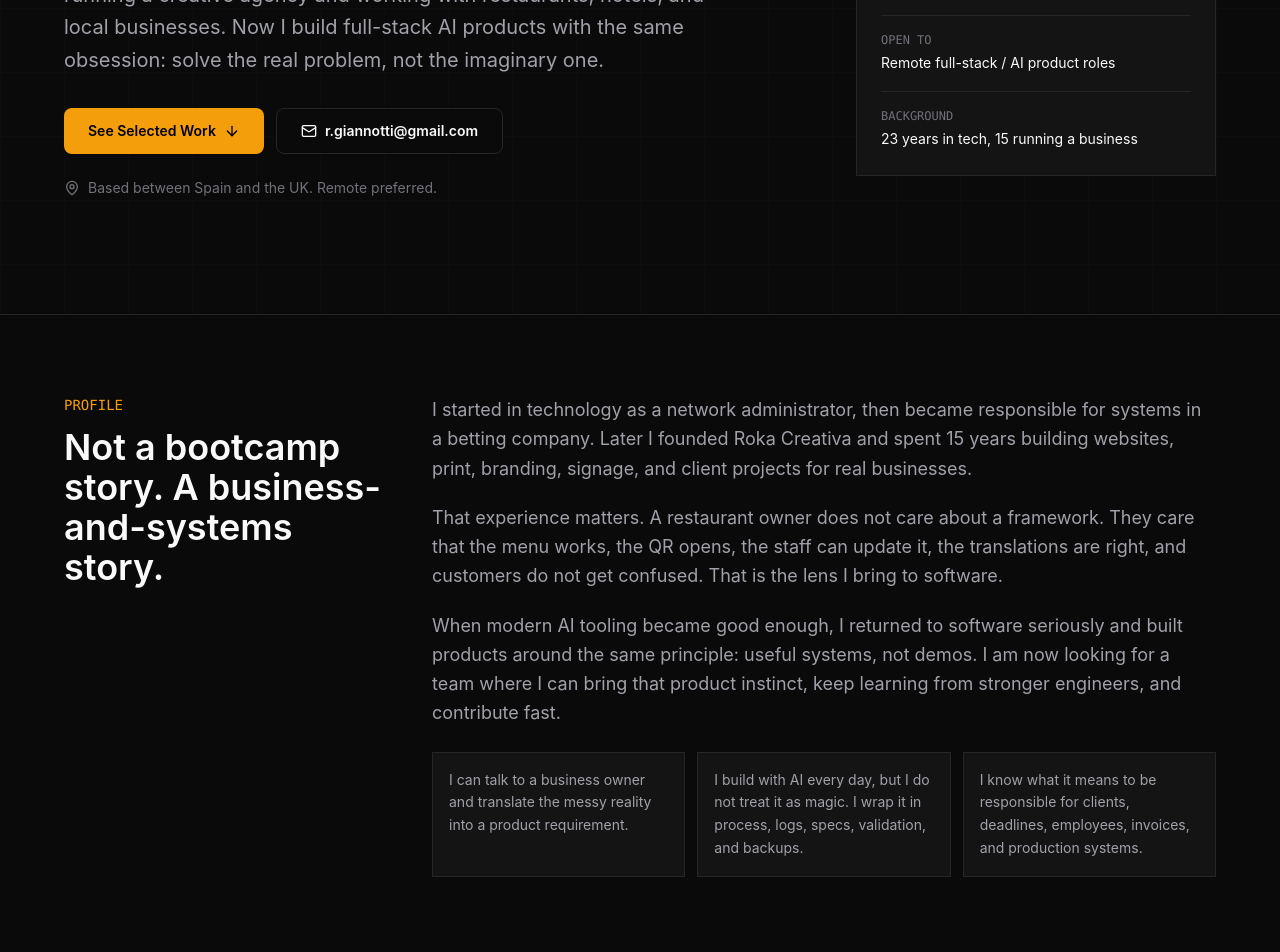
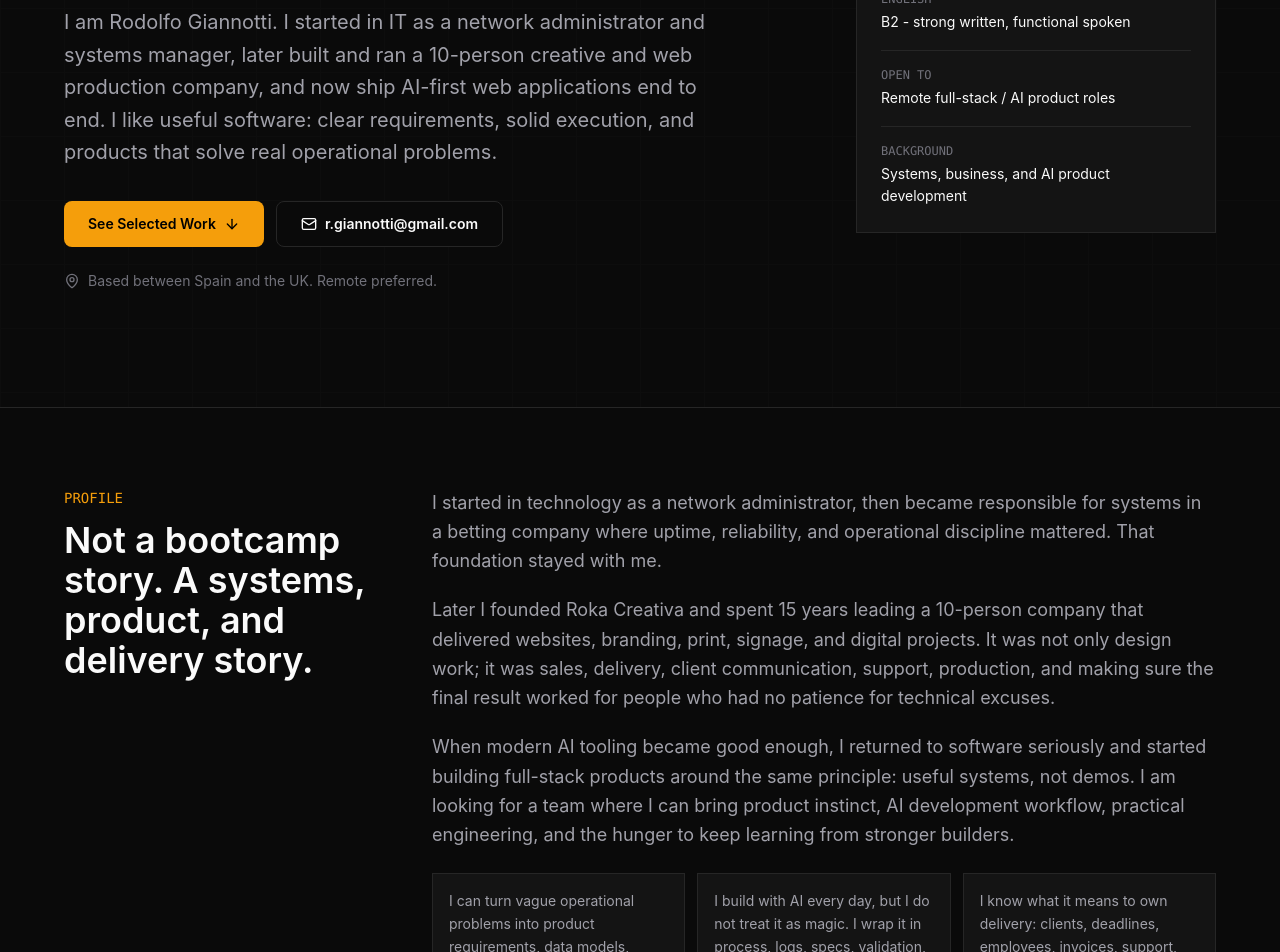
Before and after one commit to fenixgx/curriculum, a Next.js app: page / in a window 1280 px wide. Shown: the part 440-1392 px from the top of the page. Built offline with nearby package versions, Linux system fonts and the light colour scheme.

Commit message:
copy: sharpen profile narrative

```diff
--- a/src/components/About.tsx
+++ b/src/components/About.tsx
@@ -3,9 +3,9 @@
 import { motion } from "framer-motion";
 
 const strengths = [
-  "I can talk to a business owner and translate the messy reality into a product requirement.",
+  "I can turn vague operational problems into product requirements, data models, workflows, and usable interfaces.",
   "I build with AI every day, but I do not treat it as magic. I wrap it in process, logs, specs, validation, and backups.",
-  "I know what it means to be responsible for clients, deadlines, employees, invoices, and production systems.",
+  "I know what it means to own delivery: clients, deadlines, employees, invoices, support, and production systems.",
 ];
 
 export default function About() {
@@ -22,7 +22,7 @@ export default function About() {
             Profile
           </p>
           <h2 className="text-3xl font-semibold md:text-4xl">
-            Not a bootcamp story. A business-and-systems story.
+            Not a bootcamp story. A systems, product, and delivery story.
           </h2>
         </motion.div>
 
@@ -36,24 +36,27 @@ export default function About() {
           <div className="space-y-5 text-base leading-relaxed text-[var(--color-text-secondary)] md:text-lg">
             <p>
               I started in technology as a network administrator, then became
-              responsible for systems in a betting company. Later I founded Roka
-              Creativa and spent 15 years building websites, print, branding,
-              signage, and client projects for real businesses.
+              responsible for systems in a betting company where uptime,
+              reliability, and operational discipline mattered. That foundation
+              stayed with me.
             </p>
 
             <p>
-              That experience matters. A restaurant owner does not care about a
-              framework. They care that the menu works, the QR opens, the staff
-              can update it, the translations are right, and customers do not
-              get confused. That is the lens I bring to software.
+              Later I founded Roka Creativa and spent 15 years leading a
+              10-person company that delivered websites, branding, print,
+              signage, and digital projects. It was not only design work; it was
+              sales, delivery, client communication, support, production, and
+              making sure the final result worked for people who had no patience
+              for technical excuses.
             </p>
 
             <p>
               When modern AI tooling became good enough, I returned to software
-              seriously and built products around the same principle: useful
-              systems, not demos. I am now looking for a team where I can bring
-              that product instinct, keep learning from stronger engineers, and
-              contribute fast.
+              seriously and started building full-stack products around the same
+              principle: useful systems, not demos. I am looking for a team
+              where I can bring product instinct, AI development workflow,
+              practical engineering, and the hunger to keep learning from
+              stronger builders.
             </p>
           </div>
 
--- a/src/components/Hero.tsx
+++ b/src/components/Hero.tsx
@@ -9,7 +9,7 @@ const facts = [
   ["Location", "Tenerife / Scotland temporarily"],
   ["English", "B2 - strong written, functional spoken"],
   ["Open to", "Remote full-stack / AI product roles"],
-  ["Background", "23 years in tech, 15 running a business"],
+  ["Background", "Systems, business, and AI product development"],
 ];
 
 export default function Hero() {
@@ -31,15 +31,16 @@ export default function Hero() {
           </div>
 
           <h1 className="max-w-4xl text-4xl font-semibold tracking-tight text-[var(--color-text-primary)] md:text-6xl">
-            I build real AI products, and I understand the businesses behind
-            them.
+            I build full-stack AI products with systems thinking and real
+            business experience.
           </h1>
 
           <p className="mt-6 max-w-2xl text-lg leading-relaxed text-[var(--color-text-secondary)] md:text-xl">
-            I am Rodolfo Giannotti. Before returning to code, I spent 15 years
-            running a creative agency and working with restaurants, hotels, and
-            local businesses. Now I build full-stack AI products with the same
-            obsession: solve the real problem, not the imaginary one.
+            I am Rodolfo Giannotti. I started in IT as a network administrator
+            and systems manager, later built and ran a 10-person creative
+            and web production company, and now ship AI-first web applications
+            end to end. I like useful software: clear requirements, solid
+            execution, and products that solve real operational problems.
           </p>
 
           <div className="mt-8 flex flex-col gap-3 sm:flex-row">
--- a/src/data/experience.ts
+++ b/src/data/experience.ts
@@ -23,14 +23,14 @@ export const experiences: Experience[] = [
   },
   {
     period: "2005 - 2020",
-    title: "Founder & Creative Director",
+    title: "Founder & Director",
     company: "Roka Creativa",
     description:
-      "Founded and ran a creative agency for 15 years. We delivered web design, print, branding, signage, and client projects for hundreds of businesses, especially restaurants and hospitality companies.",
+      "Founded and ran a 10-person creative and production company for 15 years. We delivered websites, branding, print, signage, and digital projects for hundreds of businesses while managing sales, operations, delivery, and client support.",
     highlights: [
       "Led a team of 10 people",
       "Worked directly with hundreds of real businesses",
-      "Built long-term relationships in hospitality and local commerce",
+      "Built long-term client relationships across service, retail, events, and local commerce",
       "Managed sales, delivery, client communication, operations, and quality",
       "Learned how non-technical businesses actually make decisions",
     ],
```
